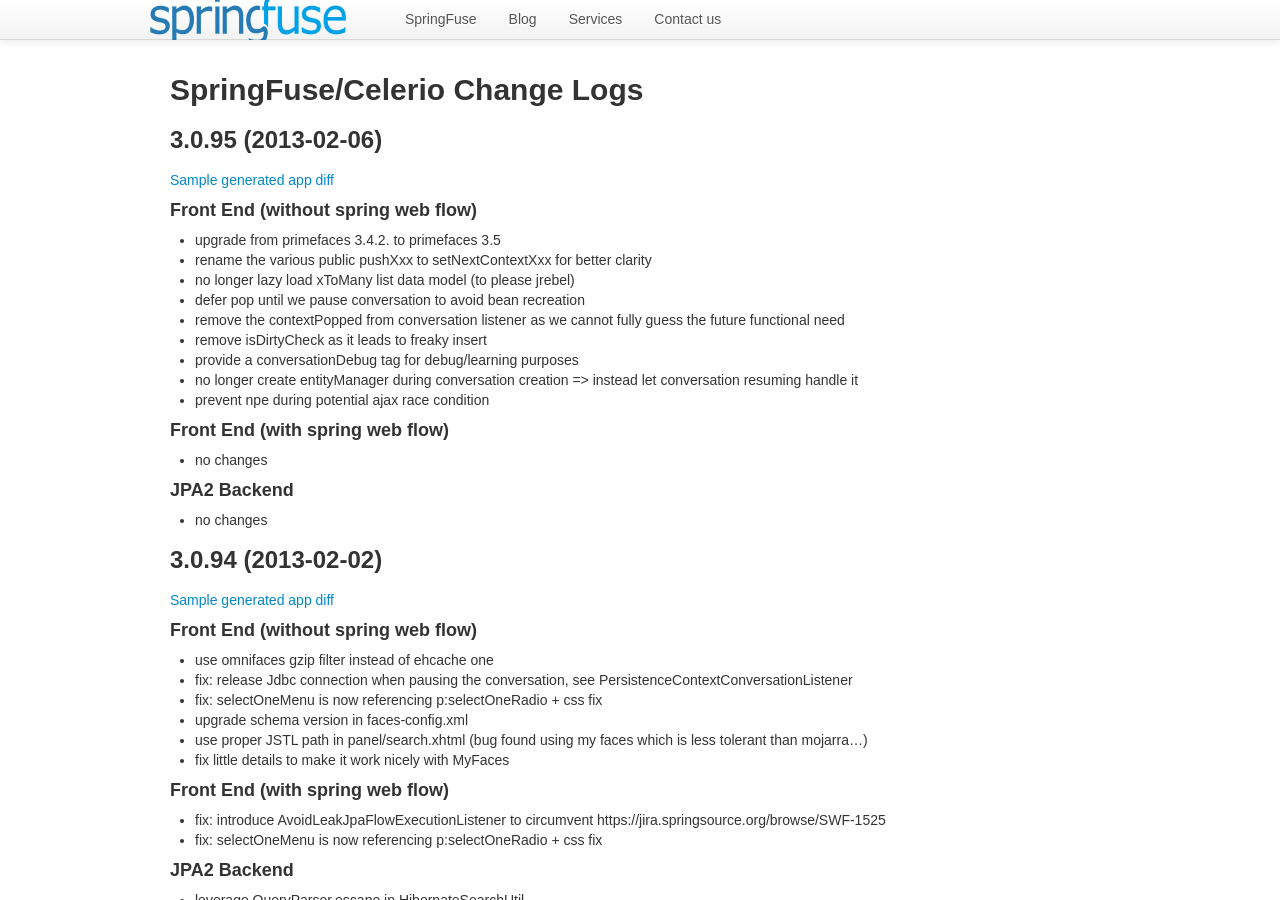
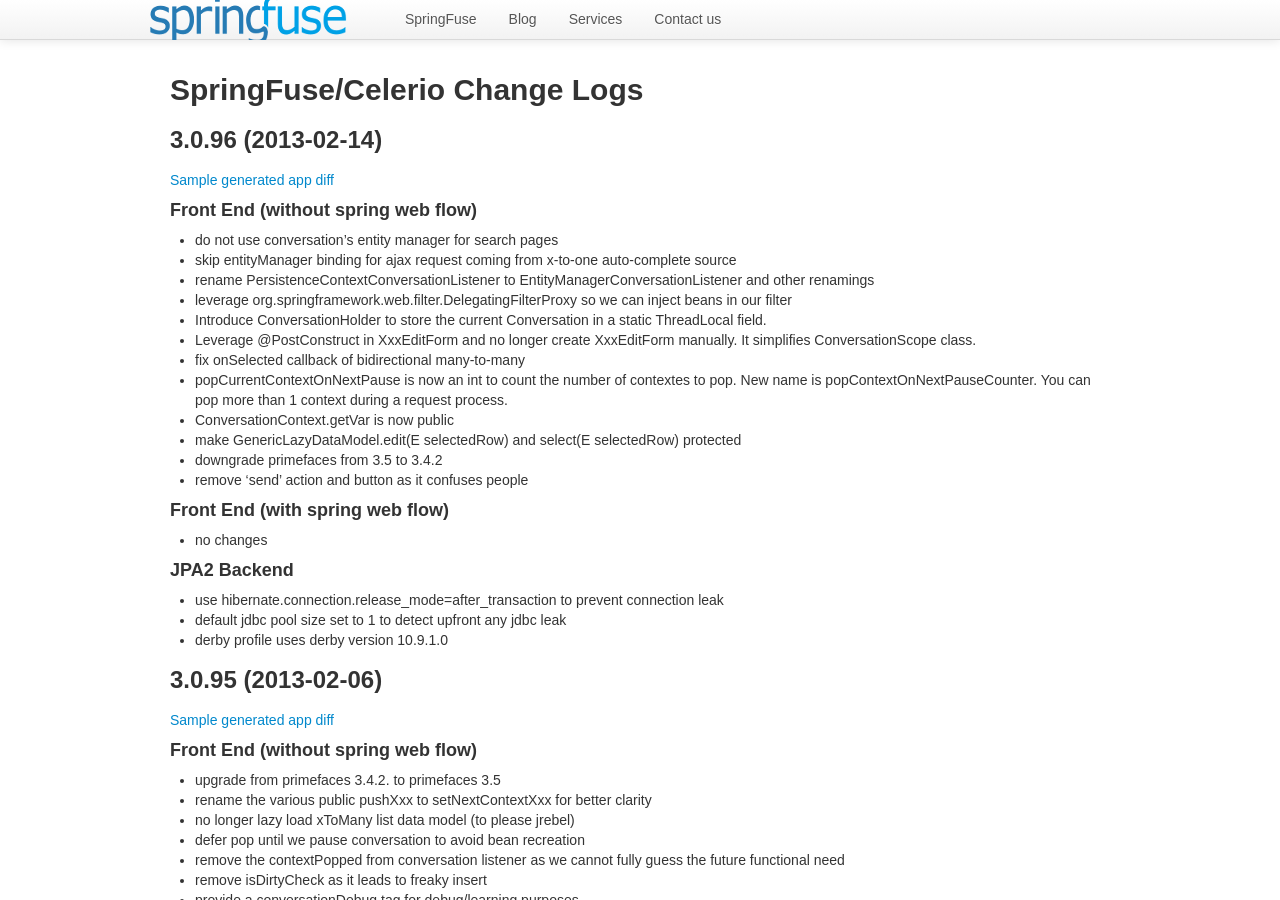
Before and after one commit to springfuse/springfuse.github.com, a Jekyll site: the page built from change-log.md, in a window 1280 px wide and 900 px high. Built offline with Jekyll 4.4.1, drawn with Linux system fonts in a browser that asks for light colours; Markdown is read by kramdown in place of the engine named in the settings; comment, search, counter and statistics services are not loaded.

Commit message:
release 3.0.96

```diff
--- a/change-log.md
+++ b/change-log.md
@@ -4,6 +4,32 @@ title: Springfuse change log
 ---
 
 ## SpringFuse/Celerio Change Logs
+
+### 3.0.96 (2013-02-14)
+
+[Sample generated app diff]()
+
+#### Front End (without spring web flow)
+* do not use conversation's entity manager for search pages
+* skip entityManager binding for ajax request coming from x-to-one auto-complete source
+* rename PersistenceContextConversationListener to EntityManagerConversationListener and other renamings
+* leverage org.springframework.web.filter.DelegatingFilterProxy so we can inject beans in our filter
+* Introduce ConversationHolder to store the current Conversation in a static ThreadLocal field.
+* Leverage @PostConstruct in XxxEditForm and no longer create XxxEditForm manually. It simplifies ConversationScope class.
+* fix onSelected callback of bidirectional many-to-many
+* popCurrentContextOnNextPause is now an int to count the number of contextes to pop. New name is popContextOnNextPauseCounter. You can pop more than 1 context during a request process.
+* ConversationContext.getVar is now public
+* make GenericLazyDataModel.edit(E selectedRow) and select(E selectedRow) protected
+* downgrade primefaces from 3.5 to 3.4.2
+* remove 'send' action and button as it confuses people
+
+#### Front End (with spring web flow)
+* no changes
+
+#### JPA2 Backend
+* use hibernate.connection.release_mode=after_transaction to prevent connection leak
+* default jdbc pool size set to 1 to detect upfront any jdbc leak
+* derby profile uses derby version 10.9.1.0
 
 ### 3.0.95 (2013-02-06)
 
```
Also changed, not shown: index.md (+2 -2 lines).
